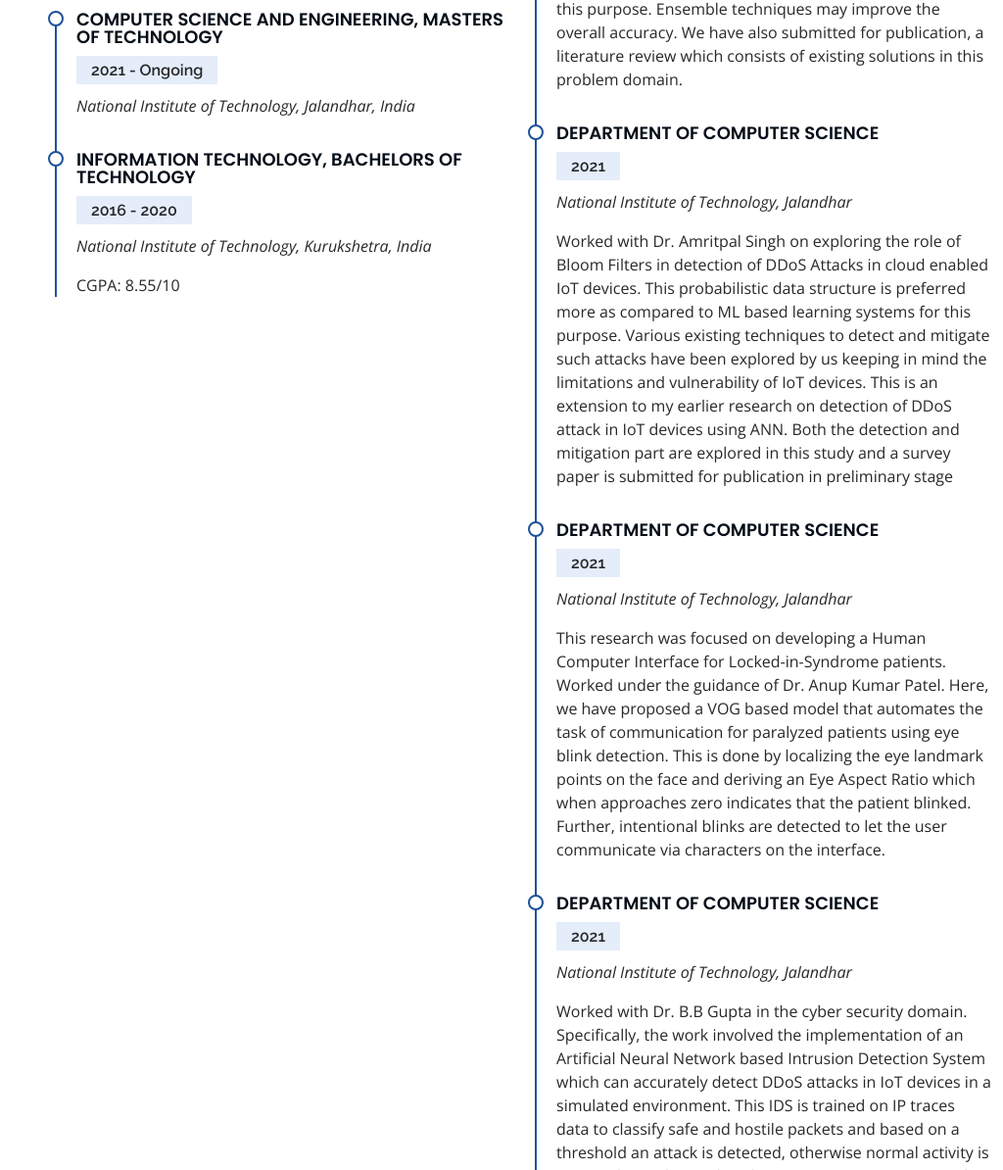
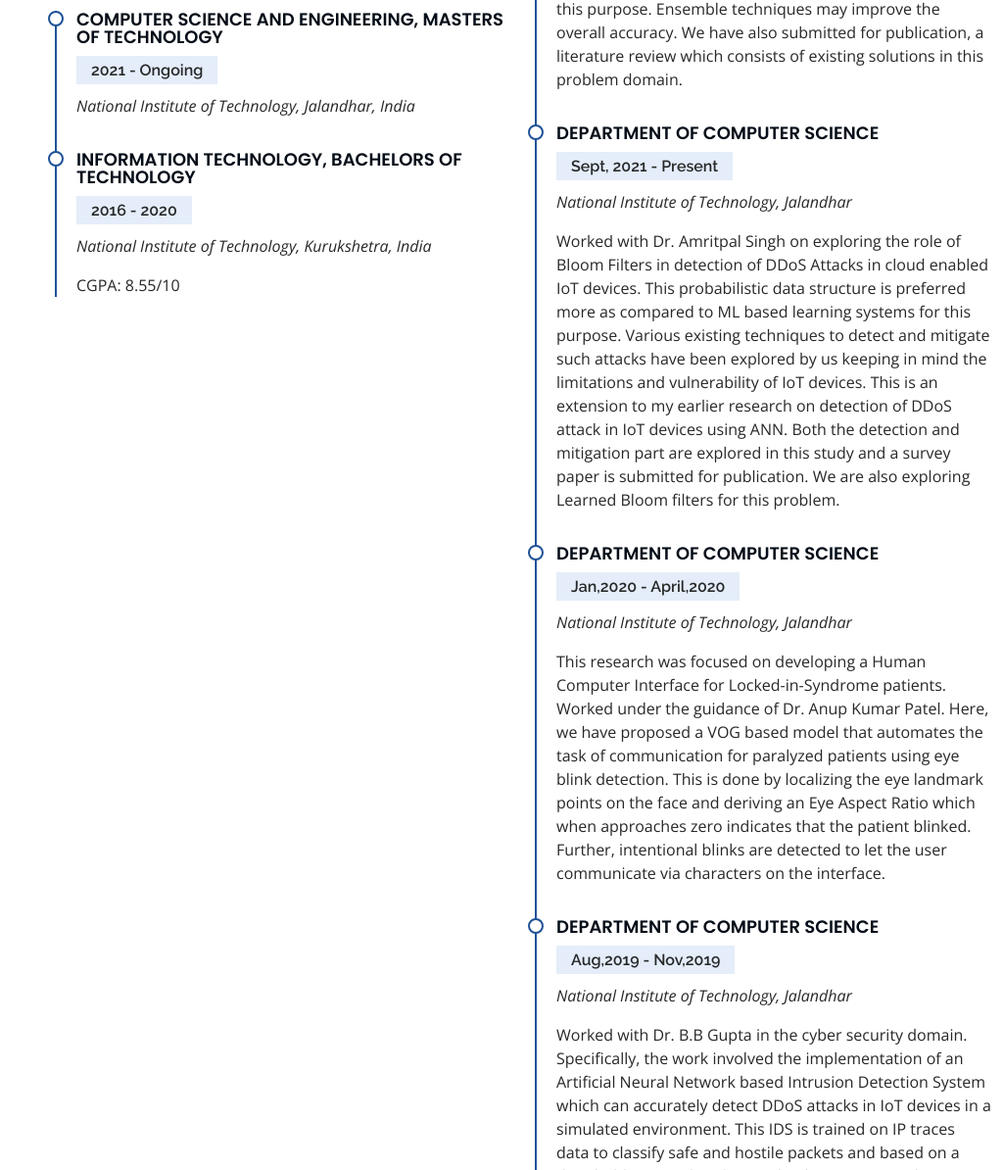
Before and after one commit to ankitknitj/ankitknitj.github.io, a plain HTML site: page index.html in a window 1280 px wide. Shown: the part 1978-3172 px from the top of the page at 98% size, without its empty margins (256-1280 px from the left). Drawn offline with nearby package versions, Linux system fonts and the light colour scheme.

Commit message:
Update index.html

```diff
--- a/index.html
+++ b/index.html
@@ -161,7 +161,7 @@
             <h3 class="resume-title">Research Experience</h3>
             <div class="resume-item">
               <h4>Department of Computer Science</h4>
-              <h5>2021 - Present</h5>
+              <h5>Sept, 2021 - Present</h5>
               <p><em>National Institute of Technology, Jalandhar</em></p>
               <p>Working with Dr. Kuldeep Kumar on the topic, “Pavement distress detection using Deep Learning based methods”.
 			  We have been working on a YOLO based model to effectively locate cracks and defects on pavements in an image dataset
@@ -170,7 +170,7 @@
             </div>
             <div class="resume-item">
               <h4>Department of Computer Science</h4>
-              <h5>2021</h5>
+              <h5>Sept, 2021 - Present</h5>
               <p><em>National Institute of Technology, Jalandhar</em></p>
               <p>Worked with Dr. Amritpal Singh on exploring the role of Bloom Filters in
 			  detection of DDoS Attacks in cloud enabled IoT devices. This probabilistic data
@@ -179,17 +179,17 @@
 			  keeping in mind the limitations and vulnerability of IoT devices. This is an extension to
 			  my earlier research on detection of DDoS attack in IoT devices using ANN. Both the detection
 			  and mitigation part are explored
-			  in this study and a survey paper is submitted for publication in preliminary stage</p>
+			  in this study and a survey paper is submitted for publication. We are also exploring Learned Bloom filters for this problem.</p>
             </div>
 			            <div class="resume-item">
               <h4>Department of Computer Science</h4>
-              <h5>2021</h5>
+              <h5>Jan,2020 - April,2020</h5>
               <p><em>National Institute of Technology, Jalandhar</em></p>
               <p>This research was focused on developing a Human Computer Interface for Locked-in-Syndrome patients. Worked under the guidance of Dr. Anup Kumar Patel. Here, we have proposed a VOG based model that automates the task of communication for paralyzed patients using eye blink detection. This is done by localizing the eye landmark points on the face and deriving an Eye Aspect Ratio which when approaches zero indicates that the patient blinked. Further, intentional blinks are detected to let the user communicate via characters on the interface.</p>
             </div>
 			<div class="resume-item">
               <h4>Department of Computer Science</h4>
-              <h5>2021</h5>
+              <h5>Aug,2019 - Nov,2019</h5>
               <p><em>National Institute of Technology, Jalandhar</em></p>
               <p>Worked with Dr. B.B Gupta in the cyber security domain. Specifically, the work involved the implementation of an Artificial Neural Network based Intrusion Detection System which can accurately detect DDoS attacks in IoT devices in a simulated environment. This IDS is trained on IP traces data to classify safe and hostile packets and based on a threshold an attack is detected, otherwise normal activity is reported. We also explored various ways to mitigate such attacks involving Bloom Filters.
 
```
